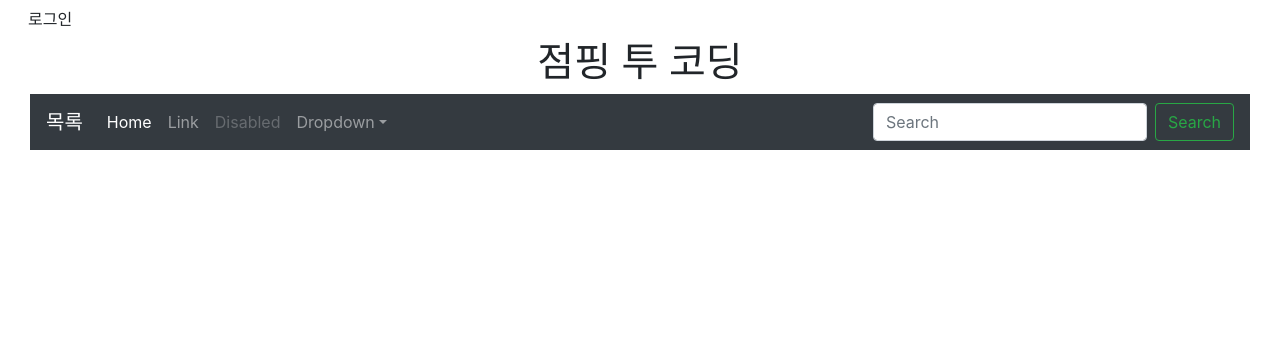
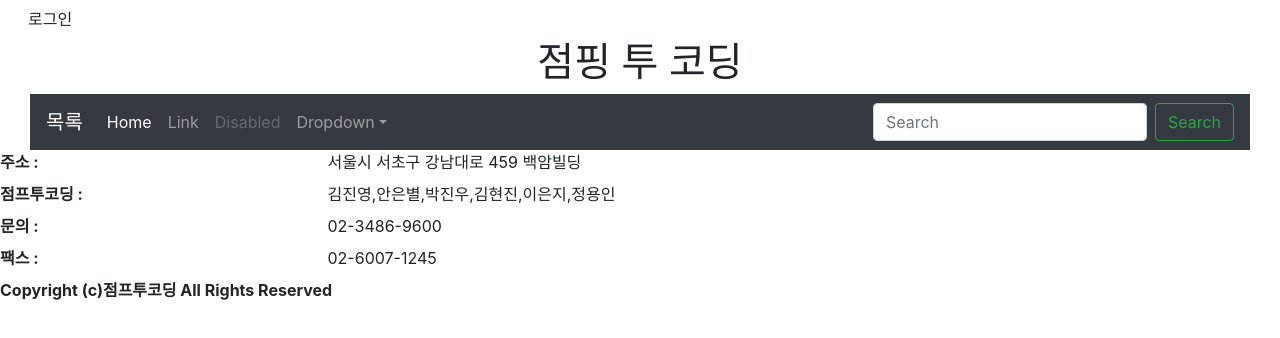
Before and after one commit to y1175/leeeunji, a plain HTML site: page main2.html in a window 1280 px wide. Drawn offline with nearby package versions, Linux system fonts and the light colour scheme.

Commit message:
footer 추가

```diff
--- a/main2.html
+++ b/main2.html
@@ -97,7 +97,25 @@
 
         <!-- Button to trigger modal -->
     </div>
+    <footer>
+   <dl class="row">
+  <dt class="col-sm-3">주소 : </dt>
+  <dd class="col-sm-9">서울시 서초구 강남대로 459 백암빌딩</dd>
 
+  <dt class="col-sm-3">점프투코딩 : </dt>
+  <dd class="col-sm-9">김진영,안은별,박진우,김현진,이은지,정용인</dd>
+
+  <dt class="col-sm-3">문의 : </dt>
+  <dd class="col-sm-9">02-3486-9600</dd>
+
+  <dt class="col-sm-3">팩스 : </dt>
+  <dd class="col-sm-9">02-6007-1245</dd>
+
+  <dt class="col-sm-9">Copyright (c)점프투코딩 All Rights Reserved</dt>
+
+
+</dl>
+    </footer>
 
     <script src="https://code.jquery.com/jquery-3.4.1.slim.min.js" integrity="sha384-J6qa4849blE2+poT4WnyKhv5vZF5SrPo0iEjwBvKU7imGFAV0wwj1yYfoRSJoZ+n" crossorigin="anonymous"></script>
     <script src="https://cdn.jsdelivr.net/npm/popper.js@1.16.0/dist/umd/popper.min.js" integrity="sha384-Q6E9RHvbIyZFJoft+2mJbHaEWldlvI9IOYy5n3zV9zzTtmI3UksdQRVvoxMfooAo" crossorigin="anonymous"></script>
```
